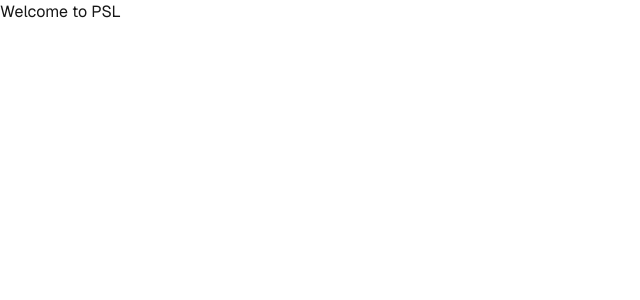
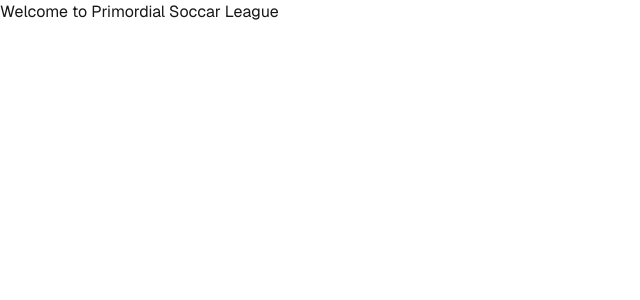
Before and after one commit to Spit-ball/psl-league, a Next.js app: page / in a window 1280 px wide. Shown: the top 300 px of the page, without its empty margins (0-640 px from the left). Built offline with nearby package versions, Linux system fonts and the light colour scheme.

Commit message:
name fix

```diff
--- a/src/app/layout.tsx
+++ b/src/app/layout.tsx
@@ -13,8 +13,8 @@ const geistMono = Geist_Mono({
 });
 
 export const metadata: Metadata = {
-  title: "PSL",
-  description: "Official website of PSL",
+  title: "Primordial Soccar League",
+  description: "Official website of Primordial Soccar League",
 };
 
 export default function RootLayout({
--- a/src/app/page.tsx
+++ b/src/app/page.tsx
@@ -1,7 +1,9 @@
 export default function Home() {
   return (
     <main className="min-h-screen flex items-center justify-center">
-      <h1 className="text-4xl font-bold">Welcome to PSL</h1>
+      <h1 className="text-4xl font-bold">
+        Welcome to Primordial Soccar League
+      </h1>
     </main>
   );
 }
```
